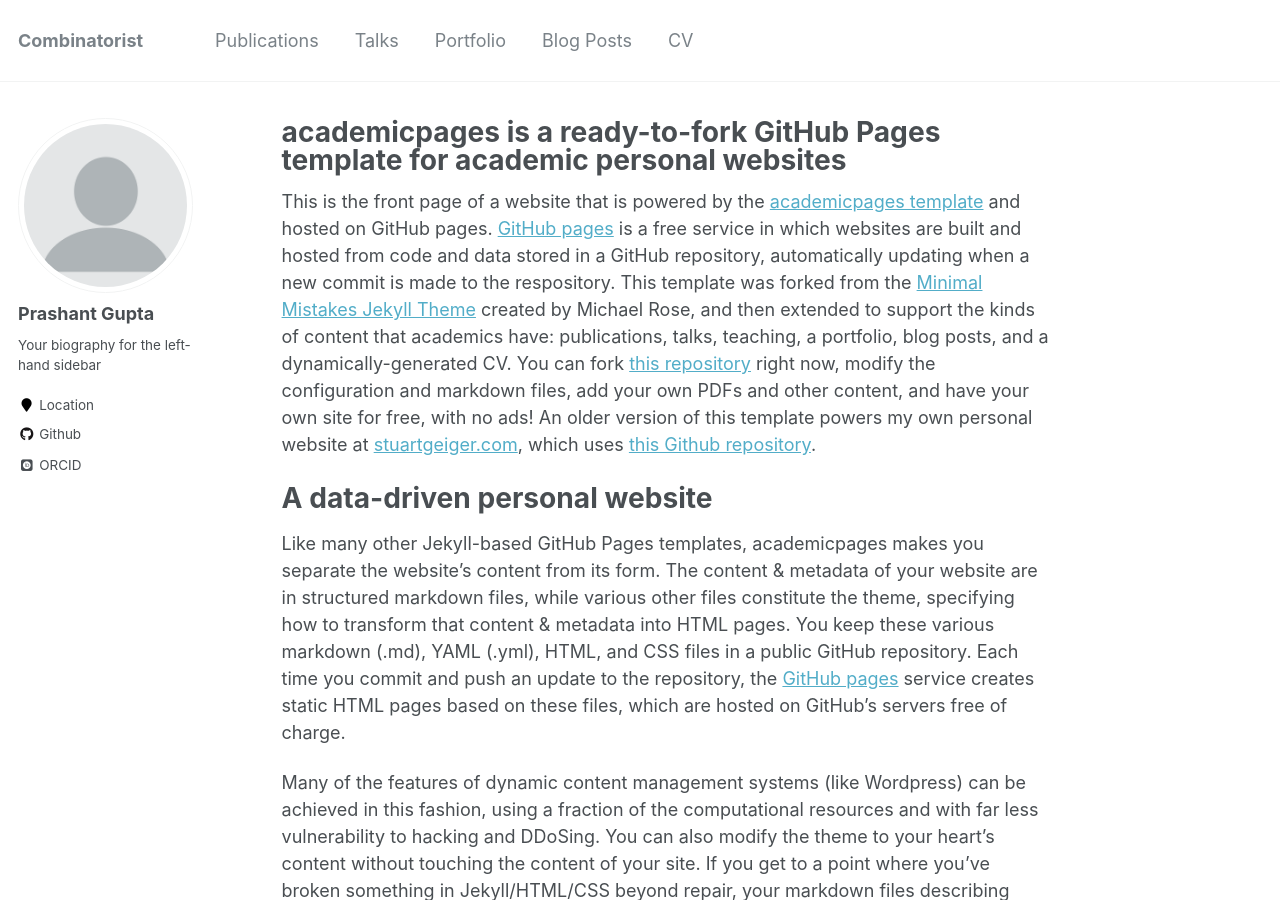
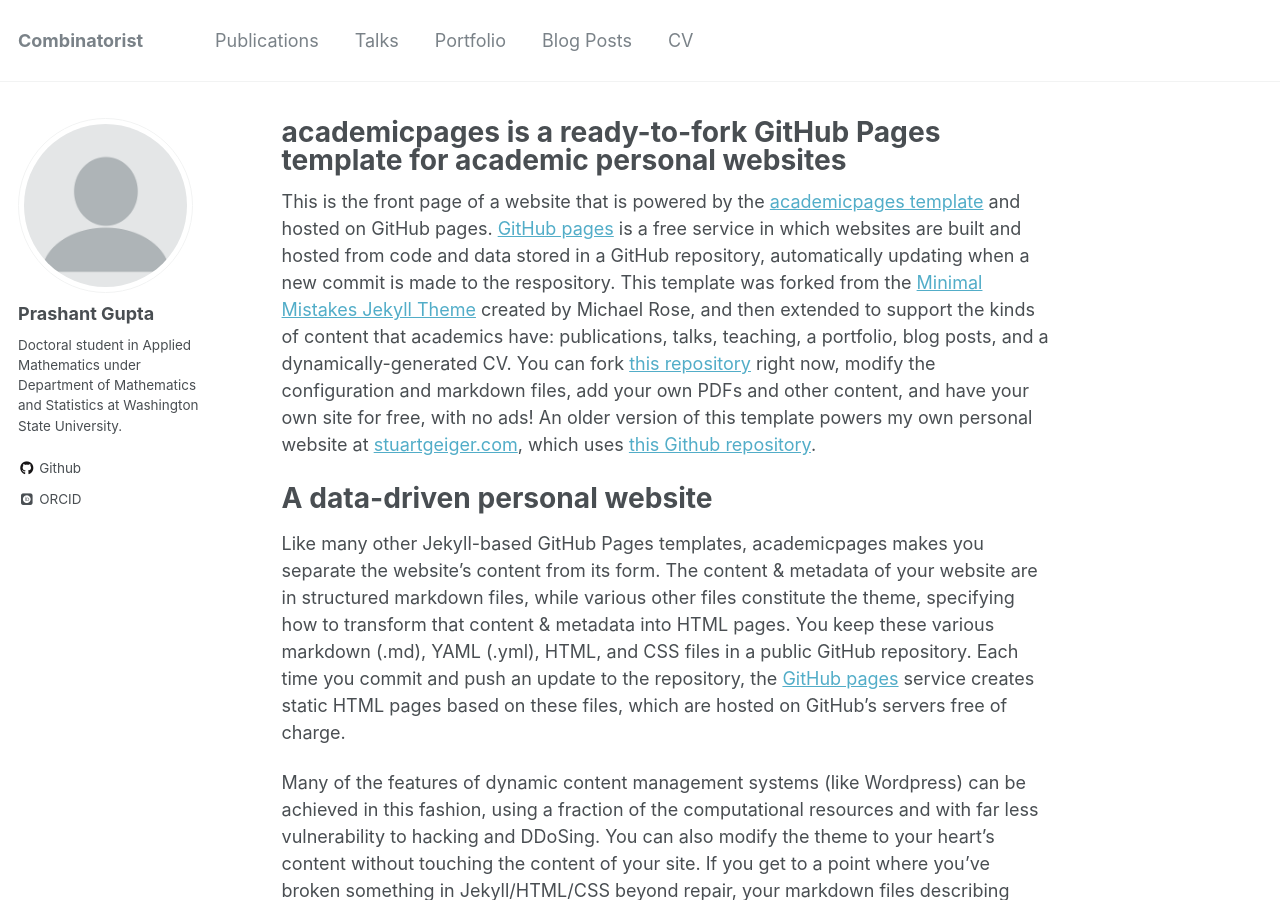
Before and after one commit to pragup/pragup.github.io, a Jekyll site: the page built from _pages/about.md, in a window 1280 px wide and 900 px high. Built offline with Jekyll 4.4.1, drawn with Linux system fonts in a browser that asks for light colours; some web fonts are replaced.

Commit message:
no message

```diff
--- a/_config.yml
+++ b/_config.yml
@@ -82,8 +82,8 @@
 author:
   name             : "Prashant Gupta"
   avatar           : "profile.png"
-  bio              : "Your biography for the left-hand sidebar"
-  location         : "Location"
+  bio              : "Doctoral student in Applied Mathematics under Department of Mathematics and Statistics at Washington State University."
+#  location         : "Location"
   employer         :
 #  pubmed           : "https://www.ncbi.nlm.nih.gov/pubmed/?term=john+snow"
 #  googlescholar    : "http://yourfullgooglescholarurl.com"
```
